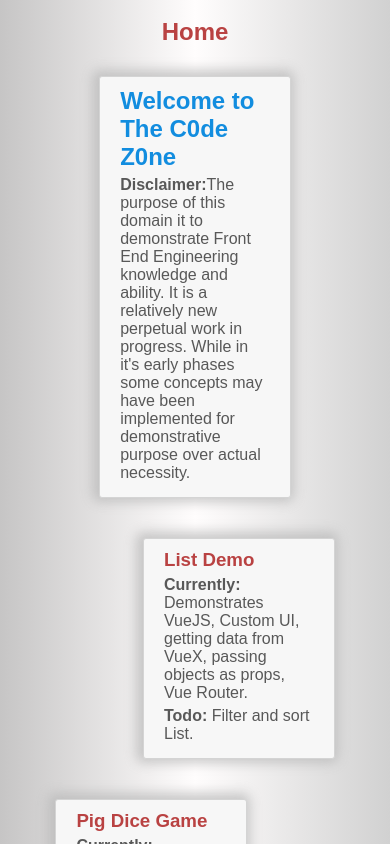
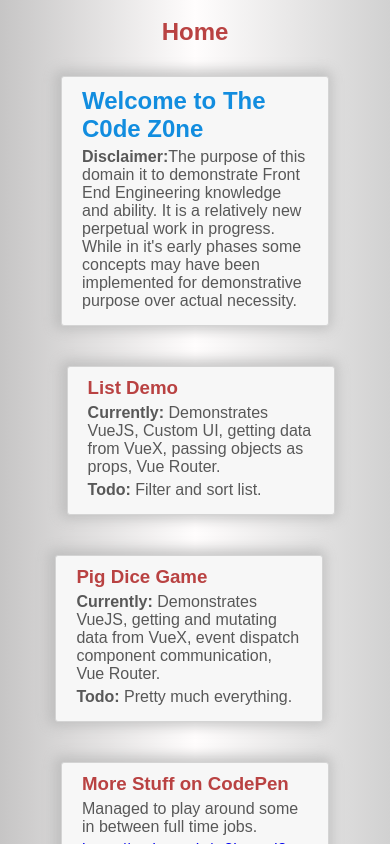
Before and after one commit to w3bappd3v/vue-demo, a Vue app: page / in a window 390 px wide. Shown: the top 844 px of the page. Built offline with nearby package versions, Linux system fonts and the light colour scheme.

Commit message:
responsice tweaks

```diff
--- a/src/views/Home.vue
+++ b/src/views/Home.vue
@@ -13,6 +13,7 @@
     }
     .row-item {
       width: 50%;
+      min-width: 226px;
       height: fit-content;
       border: 1px solid #d4d4d4;
       border-radius: 3px;
@@ -54,7 +55,7 @@
       <router-link to="/listings" tag="div" class="row-item pointer">
         <h3>List Demo</h3>
         <p><strong>Currently:</strong> Demonstrates VueJS, Custom UI, getting data from VueX, passing objects as props, Vue Router.</p>
-        <p><strong>Todo:</strong> Filter and sort List.</p>
+        <p><strong>Todo:</strong> Filter and sort list.</p>
       </router-link>
     </div>
     <div class="row">
--- a/src/views/Listings.vue
+++ b/src/views/Listings.vue
@@ -22,22 +22,14 @@
     margin: 0 auto;
     max-width: 773px;
     display: flex;
-    flex-wrap: wrap
+    flex-wrap: wrap;
+    justify-content: center;
   }
-  @media only screen and (max-width: 758px) {
-    .app {
-      max-width: 518px;
-    }
-    @media only screen and (max-width: 517px) {
-      .app {
-        max-width: 277px;
-      }
-    }
-  }
+
 </style>
 
 <template>
-  <div>
+  <div class="container">
     <h1>Listings</h1>
     <div class="listings">
       <app-listing v-for="listing in listings" :listing="listing" :key="listing.id"></app-listing>
```
